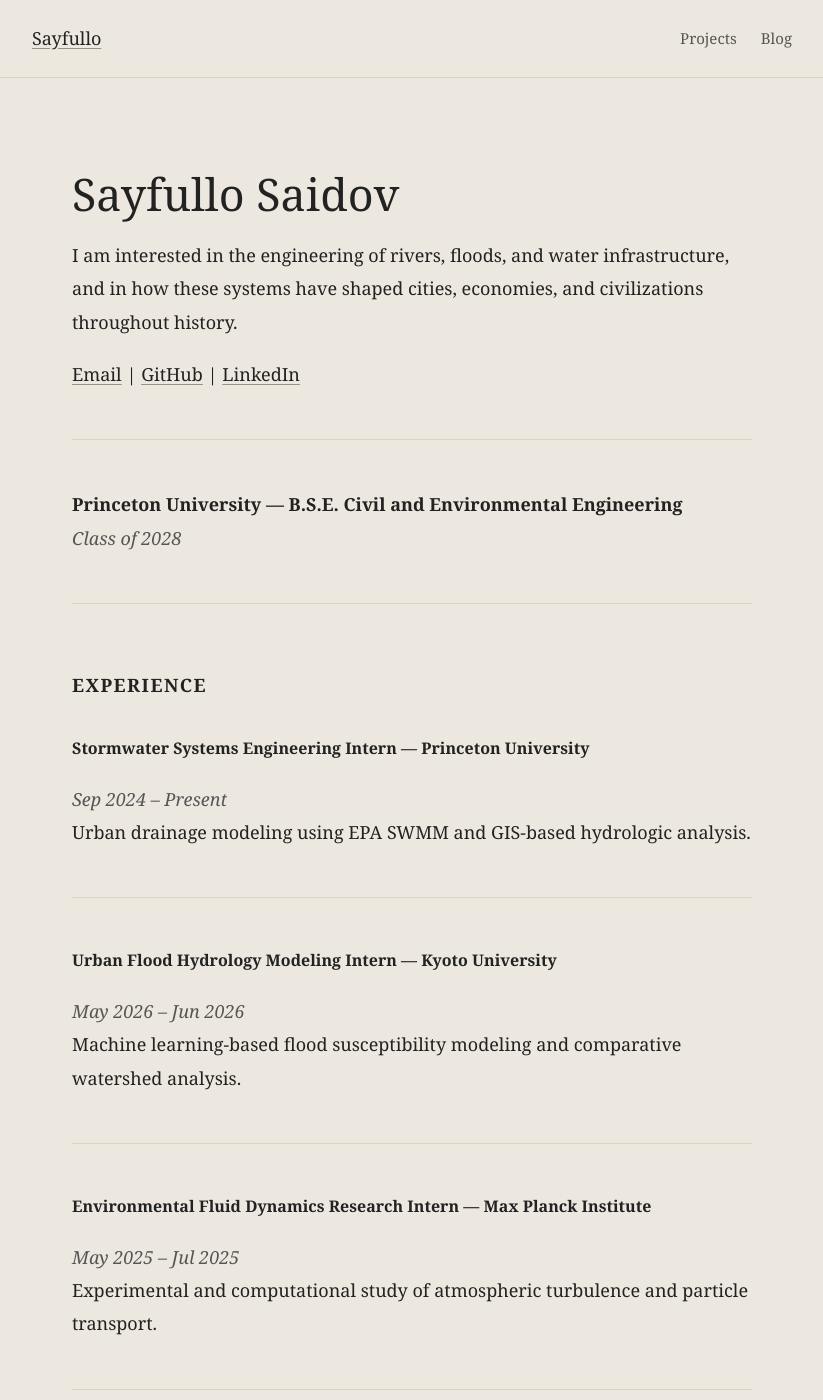
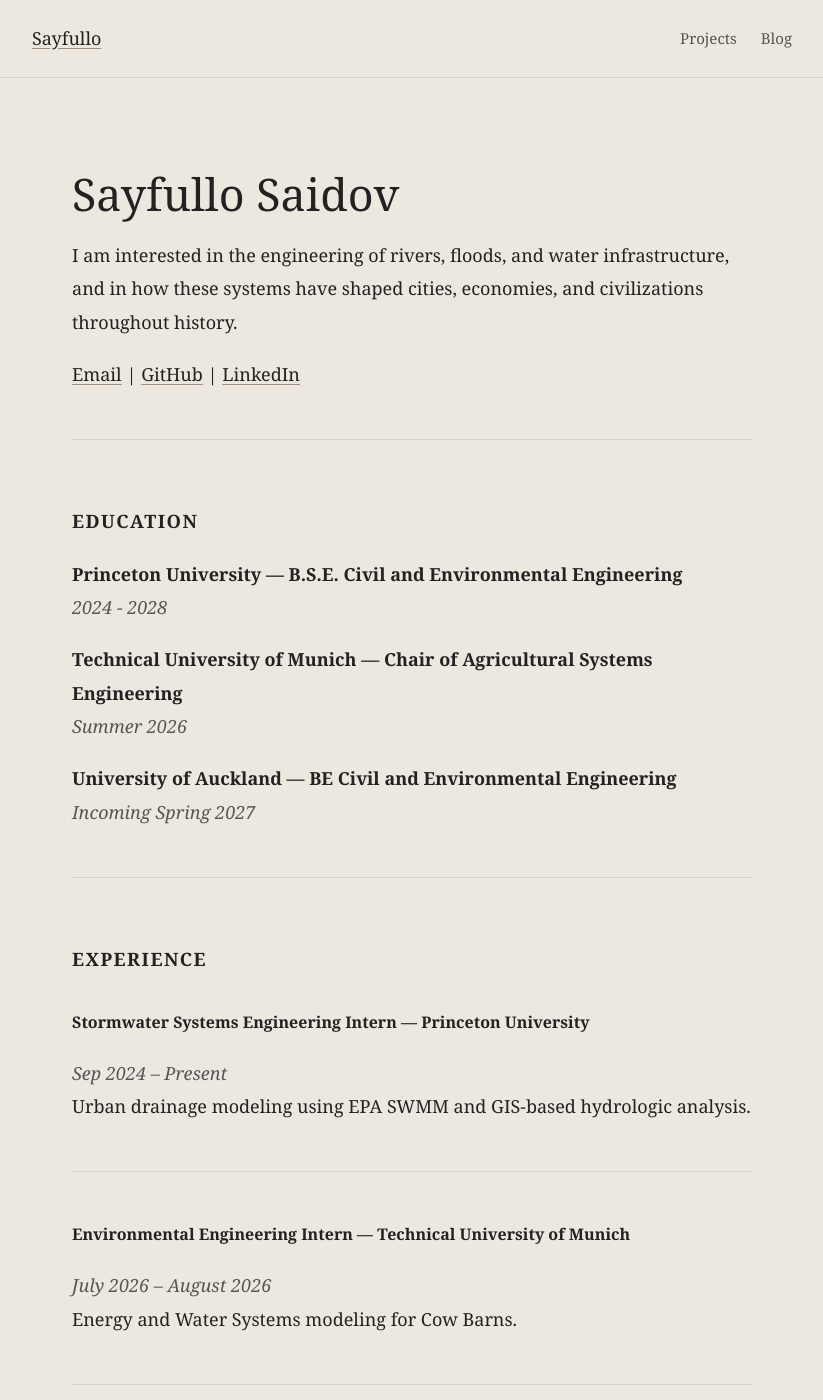
Before and after one commit to sayfullo22/sayfullo22, a Jekyll site: the page built from index.md, in a window 1280 px wide and 1400 px high. Shown: the whole window, without its empty margins (228-1051 px from the left). Built offline with Jekyll 4.4.1, drawn with Linux system fonts in a browser that asks for light colours.

Commit message:
Update index.md

```diff
--- a/index.md
+++ b/index.md
@@ -14,8 +14,16 @@
 
 ---
 
+## Education
+
 **Princeton University — B.S.E. Civil and Environmental Engineering**
-*Class of 2028*
+*2024 - 2028*
+
+**Technical University of Munich — Chair of Agricultural Systems Engineering**
+*Summer 2026*
+
+**University of Auckland — BE Civil and Environmental Engineering**
+*Incoming Spring 2027*
 
 ---
 
@@ -26,6 +34,13 @@
 Urban drainage modeling using EPA SWMM and GIS-based hydrologic analysis.
 
 ---
+
+### Environmental Engineering Intern — Technical University of Munich
+*July 2026 – August 2026*
+Energy and Water Systems modeling for Cow Barns.
+
+---
+
 
 ### Urban Flood Hydrology Modeling Intern — Kyoto University
 *May 2026 – Jun 2026*
```
